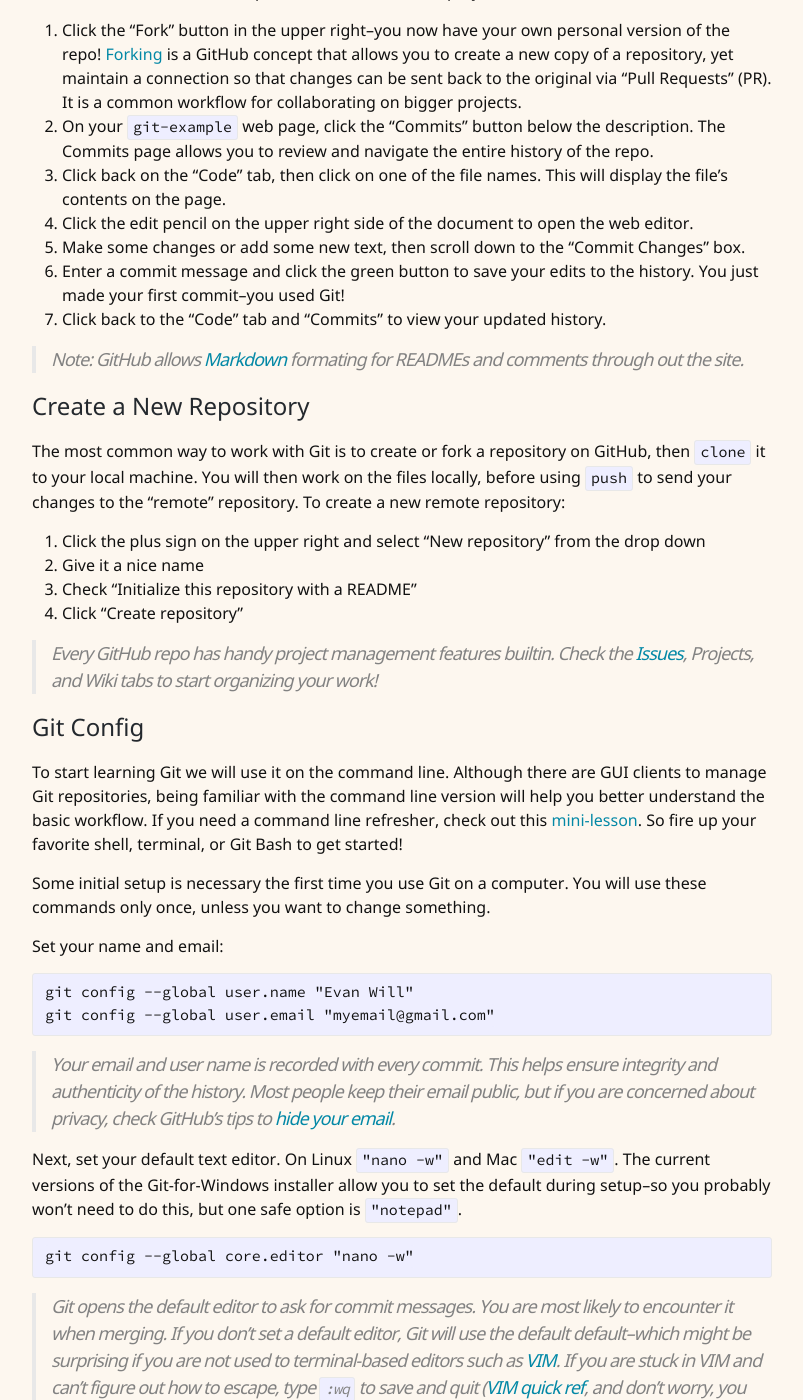
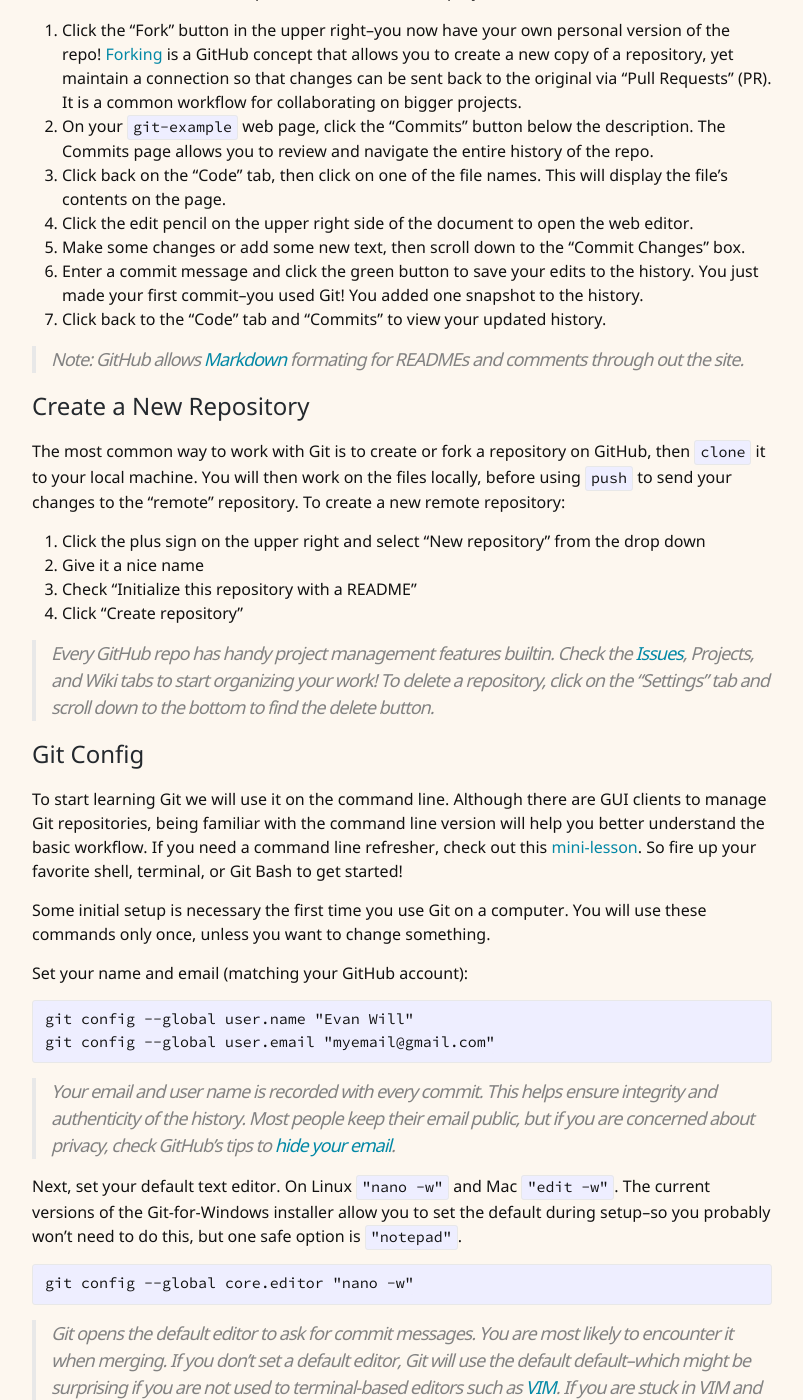
Before and after one commit to evanwill/get-git, a Jekyll site: the page built from 2-setup.md, in a window 1280 px wide and 1400 px high, scrolled down 379 px. Shown: the whole window, without its empty margins (238-1041 px from the left). Built offline with Jekyll 4.4.1, drawn with Linux system fonts in a browser that asks for light colours.

Commit message:
content tweaks

````diff
--- a/2-setup.md
+++ b/2-setup.md
@@ -19,7 +19,7 @@ Follow this demo to explore the basic features of the GitHub interface and start
 3. Click back on the "Code" tab, then click on one of the file names. This will display the file's contents on the page.
 4. Click the edit pencil on the upper right side of the document to open the web editor.
 5. Make some changes or add some new text, then scroll down to the "Commit Changes" box.
-6. Enter a commit message and click the green button to save your edits to the history. You just made your first commit--you used Git!
+6. Enter a commit message and click the green button to save your edits to the history. You just made your first commit--you used Git! You added one snapshot to the history.
 7. Click back to the "Code" tab and "Commits" to view your updated history.
 
 > Note: GitHub allows [Markdown](https://guides.github.com/features/mastering-markdown/){:target="_blank"} formating for READMEs and comments through out the site.
@@ -37,6 +37,7 @@ To create a new remote repository:
 
 > Every GitHub repo has handy project management features builtin.
 > Check the [Issues](https://guides.github.com/features/issues/){:target="_blank"}, Projects, and Wiki tabs to start organizing your work!
+> To delete a repository, click on the "Settings" tab and scroll down to the bottom to find the delete button.
 
 ## Git Config
 
@@ -48,7 +49,7 @@ So fire up your favorite shell, terminal, or Git Bash to get started!
 Some initial setup is necessary the first time you use Git on a computer.
 You will use these commands only once, unless you want to change something.
 
-Set your name and email:
+Set your name and email (matching your GitHub account):
 
 ```
 git config --global user.name "Evan Will"
````
Also changed, not shown: 1-why.md (+7 -5 lines), 3-workflow.md (+2 -2 lines), 4-history.md (+3 -0 lines).
